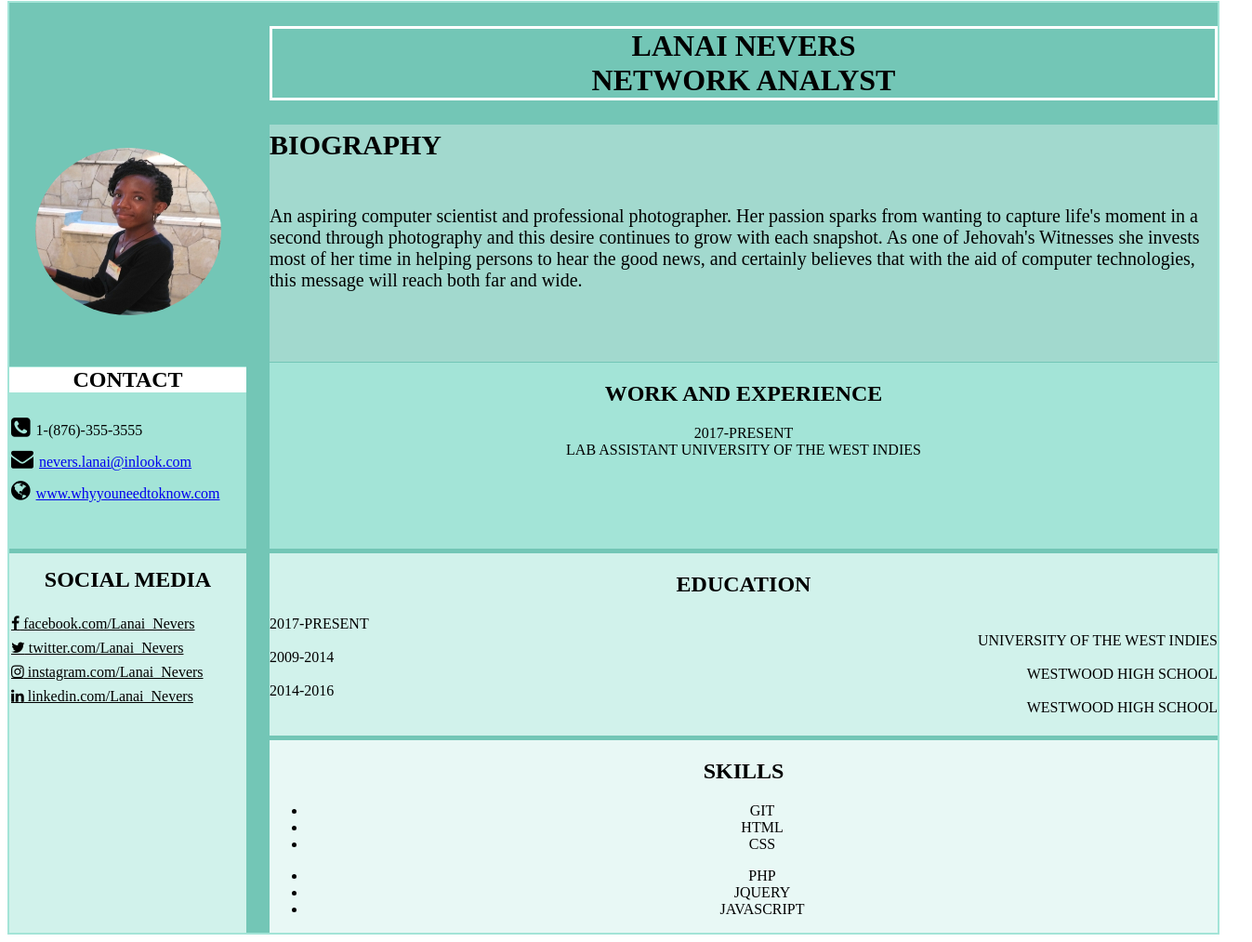
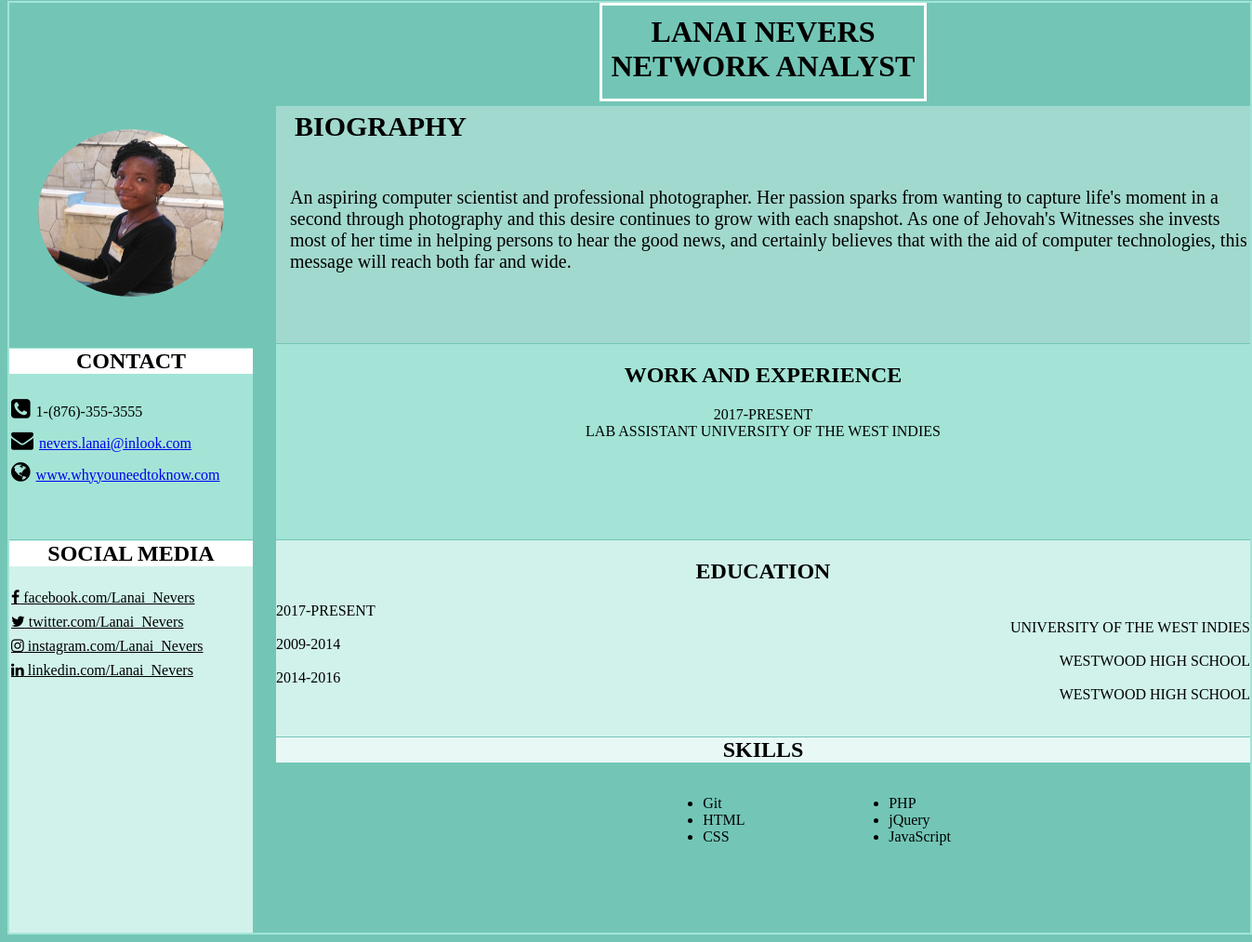
Before and after one commit to LanaiNev/Lanainev.github.io, a plain HTML site: page index.html in a window 1280 px wide. Shown: the part 7-1020 px from the top of the page at 93% size, 1347 px wide, since content can reach past the window. Drawn offline with Linux system fonts and the light colour scheme.

Commit message:
Update style.css

```diff
--- a/style.css
+++ b/style.css
@@ -1,7 +1,7 @@
 .grid {
   display: grid;
   border: 2px #A3E4D7 solid;
-  width: 1300px;
+  width: 1335px;
   height: 1000px;
   grid-template: 1fr 2fr 2fr 2fr 2fr / 2fr 8fr;
 	grid-column-gap: 25px;
@@ -13,6 +13,10 @@
   grid-template: 1fr 2fr 2fr 2fr 1fr / 2fr 6fr
 }
 
+body {
+  background-color: #73C6B6;
+}
+
 h1.name {
   text-align: center;
   margin-top: 25px;
@@ -20,10 +24,20 @@ h1.name {
 
 #sq {
   border: 3px solid white;
+  margin: 0 auto;
+  padding: 10px;
 }
 
 .blank{
   background-color: #73C6B6;
+}
+
+#BioHeading {
+  text-transform: uppercase;
+  color: black;
+  margin-top: 5px;
+  padding-left: 5px;
+  text-align: left;
 }
 
 .Biography{
@@ -32,12 +46,7 @@ h1.name {
   text-align: left;
   margin-top: 5px;
   font-size: 20px;
-}
-
-#BioHeading {
-  text-transform: uppercase;
-  color: black;
-  margin-top: 5px;
+  padding-left: 15px;
 }
 
 .WorkandExp {
@@ -53,7 +62,7 @@ h1.name {
   background-color: #D1F2EB;
   color: black;
   text-align: center;
-  margin-top: 5px;
+  margin-top: 1px;
 }
 
 .picture {
@@ -71,7 +80,7 @@ h1.name {
   margin-right: auto;
 }
 
-#contact {
+#contact, #SMedia {
   margin-top: 1px;
   text-transform: uppercase;
   background-color: white;
@@ -90,27 +99,30 @@ h1.name {
   background-color: #D1F2EB;
   color: black;
   text-align: left;
-  margin-top: 5px;
+  margin-top: 1px;
 }
 
-#SMedia{
-  text-transform: uppercase;
-  background-color: ehite;
-  color: black;
-  text-align: center;
-	margin-top: 15px;
-}
 
 .empty {
   background-color: #D1F2EB;
 }
 
-.skills{
+#Skillheader{
   text-transform: uppercase;
   background-color: #E8F8F5;
   color: black;
   text-align: center;
-  margin-top: 5px;
+  margin-top: 1px;
+}
+.skills {
+  text-align: left;
+}
+
+.grid-container{
+  display: grid;
+  grid-template-columns: 200px 200px;
+  align-items: center;
+  padding-left: 40%;
 }
 
 .fa {
@@ -129,5 +141,4 @@ h1.name {
 
 .Sch, .Sch2, .Sch3{
   text-align: right;
-
 }
```
